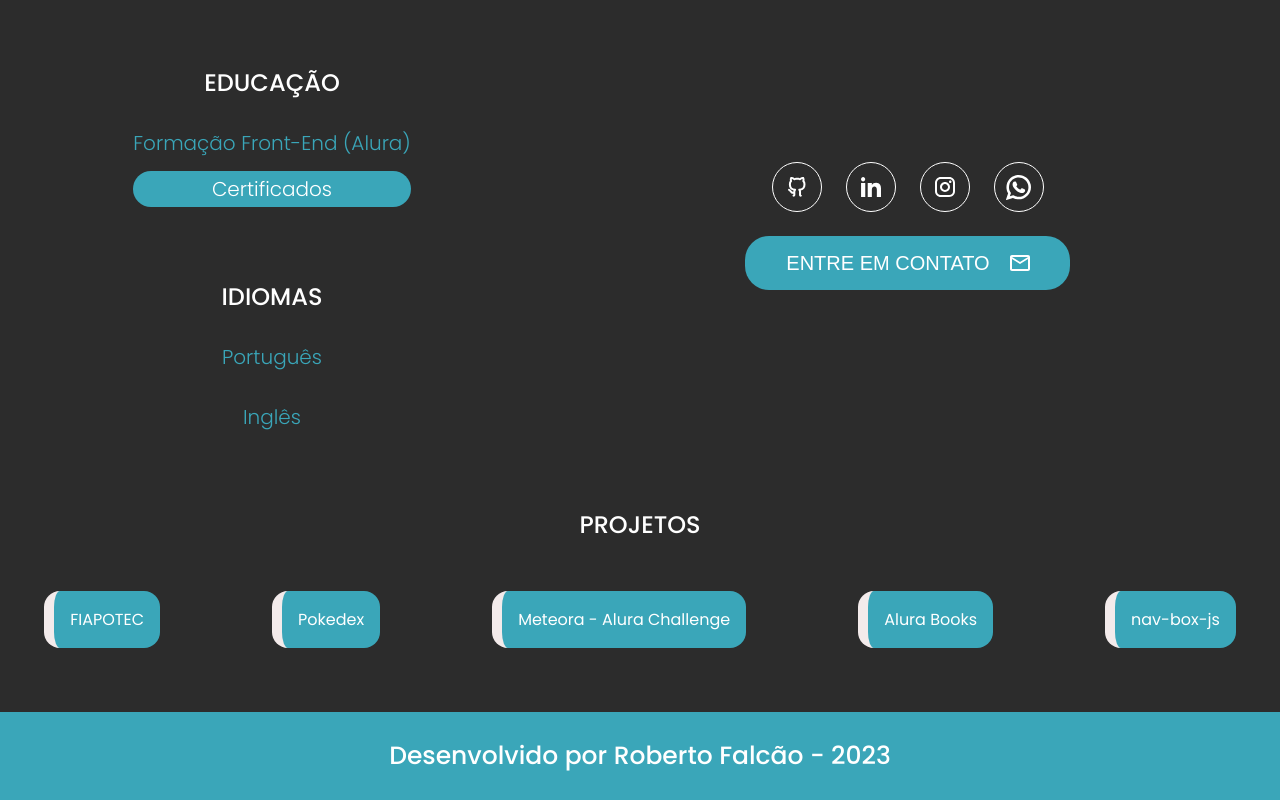
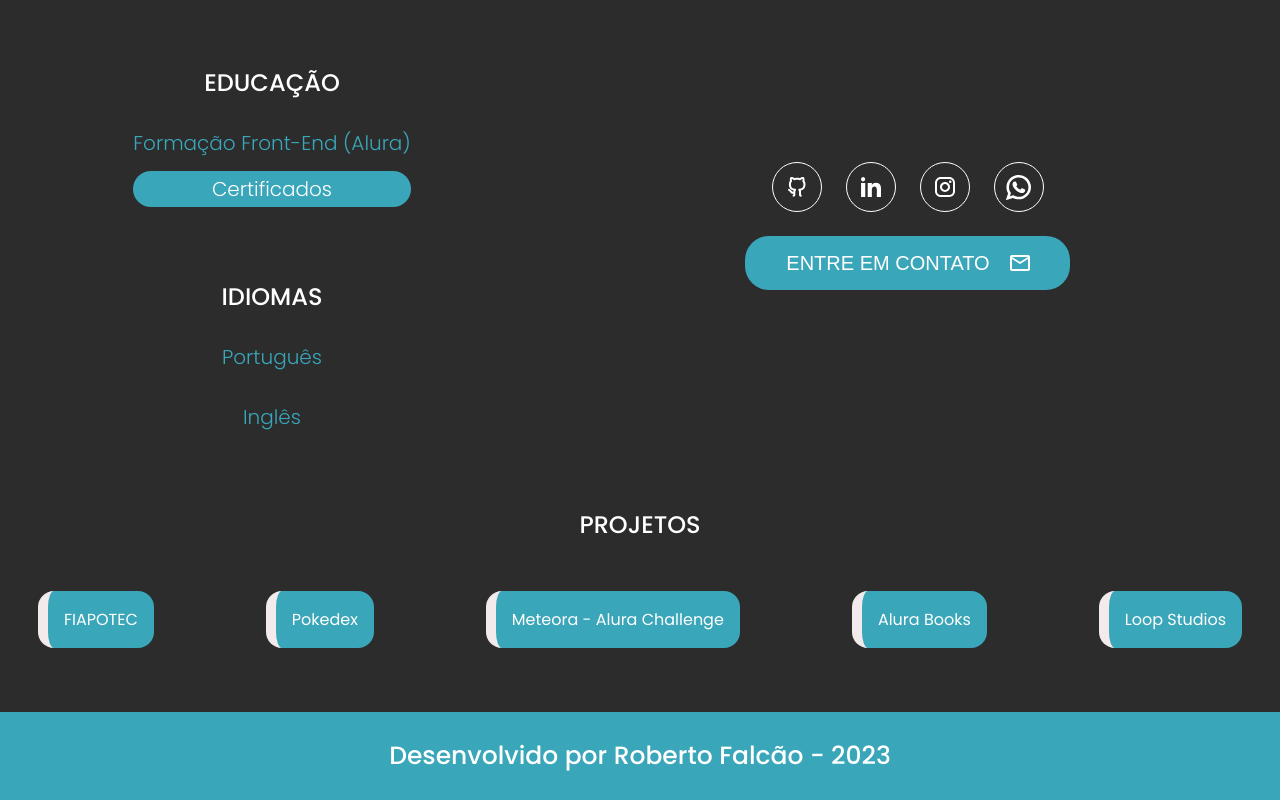
Before and after one commit to robertovalk/meu-portfolio, a Next.js app: page / in a window 1280 px wide. Shown: the part 579-1379 px from the top of the page. Built offline with nearby package versions, Linux system fonts and the light colour scheme.

Commit message:
Update projetos.tsx

```diff
--- a/src/app/componentes/projetos/projetos.tsx
+++ b/src/app/componentes/projetos/projetos.tsx
@@ -35,8 +35,8 @@
                 </li>
                 <li className="lista-links">
 
-                    <Link href="https://robertovalk.github.io/nav-box-js/#">
-                        nav-box-js
+                    <Link href="https://robertovalk.github.io/LoopStududios/">
+                        Loop Studios
                     </Link>
                 </li>
             </ul>
```
